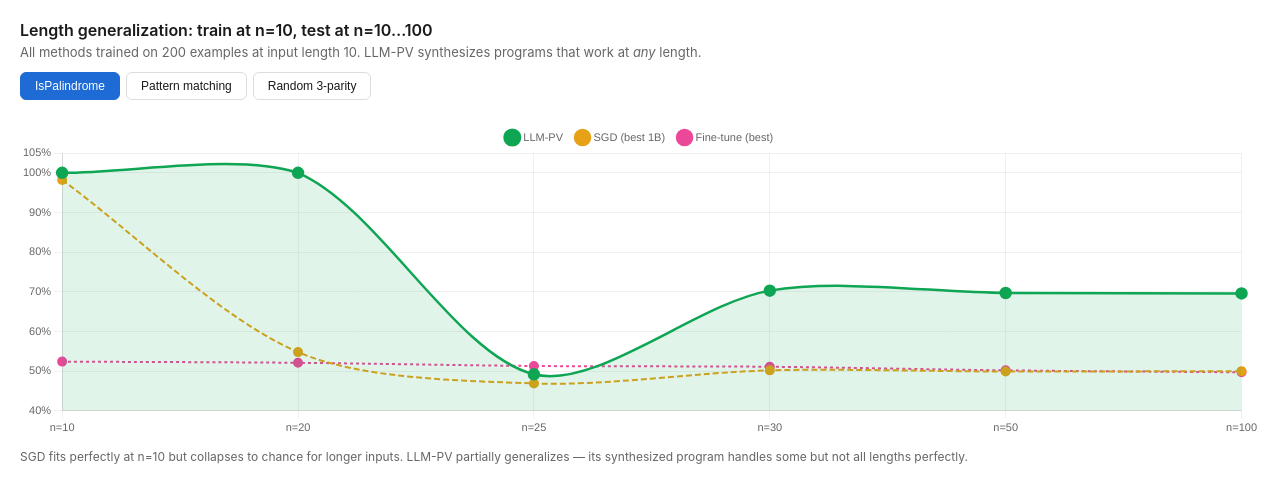
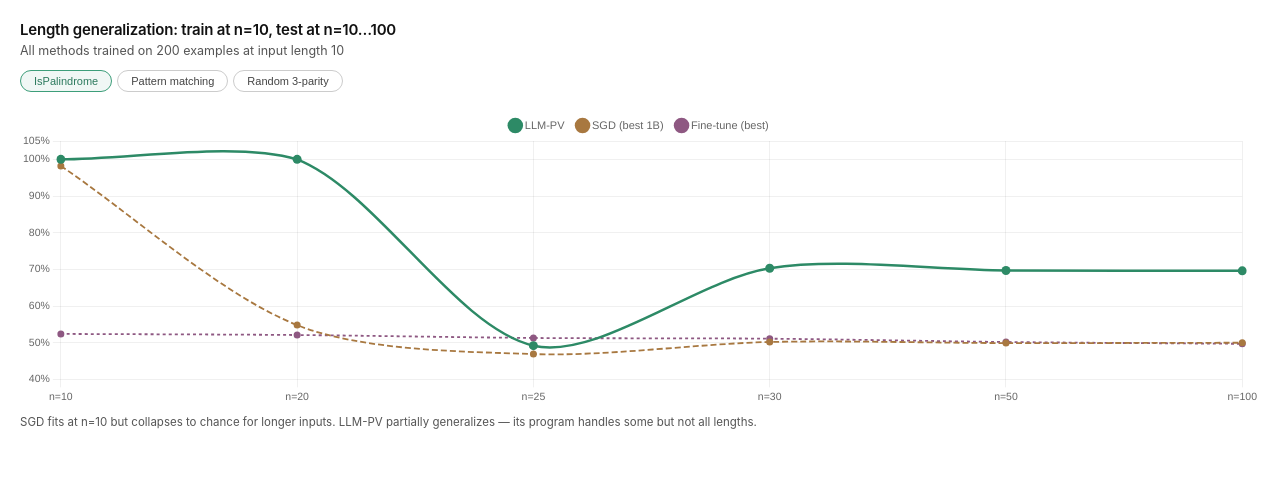
Before and after one commit to DLFundamentals/blog, a Jekyll site: the page assets/figures/llm-pv/length_generalization.html, which Jekyll copies as it is, in a window 1280 px wide. Shown: the top 503 px of the page. Built offline with Jekyll 4.4.1, drawn with Linux system fonts in a browser that asks for light colours.

Commit message:
Update length_generalization.html

```diff
--- a/assets/figures/llm-pv/length_generalization.html
+++ b/assets/figures/llm-pv/length_generalization.html
@@ -5,97 +5,96 @@
 <meta name="viewport" content="width=device-width, initial-scale=1.0">
 <style>
 * { margin:0; padding:0; box-sizing:border-box; }
-body { font-family:-apple-system,BlinkMacSystemFont,"Segoe UI",Roboto,sans-serif; background:#fff; color:#1a1a1a; padding:20px; }
-@media (prefers-color-scheme:dark) { body { background:#1a1a1a; color:#e0e0e0; } }
-.tabs { display:flex; gap:6px; margin-bottom:18px; flex-wrap:wrap; }
-.tab { padding:6px 14px; border:1px solid #ddd; border-radius:6px; background:transparent; font-size:12px; cursor:pointer; transition:all .15s; color:inherit; }
-.tab:hover { background:rgba(0,0,0,.05); }
-.tab.active { background:#1e6bd6; color:#fff; border-color:#1e6bd6; }
-@media (prefers-color-scheme:dark) { .tab { border-color:#444; } .tab:hover { background:rgba(255,255,255,.08); } }
-.chart-area { position:relative; width:100%; height:320px; }
-canvas { width:100%!important; height:100%!important; }
-.caption { font-size:12px; color:#666; margin-top:10px; line-height:1.5; }
-@media (prefers-color-scheme:dark) { .caption { color:#999; } }
-h3 { font-size:16px; font-weight:600; margin-bottom:4px; }
-.sub { font-size:13px; color:#666; margin-bottom:12px; }
-@media (prefers-color-scheme:dark) { .sub { color:#999; } }
+body { font-family:-apple-system,BlinkMacSystemFont,"Segoe UI",Roboto,sans-serif; background:transparent; color:#111; padding:20px; }
+@media (prefers-color-scheme:dark) { body { color:#e0ddd5; } }
+h3 { font-size:15px; font-weight:600; margin-bottom:4px; letter-spacing:-.2px; }
+.sub { font-size:12.5px; color:#555; margin-bottom:12px; }
+@media (prefers-color-scheme:dark) { .sub { color:#a09e94; } }
+.tabs { display:flex; gap:5px; margin-bottom:14px; flex-wrap:wrap; }
+.tab { padding:4px 13px; border:1px solid #ccc; border-radius:16px; background:transparent; font-size:11px; cursor:pointer; transition:all .15s; color:#444; }
+.tab:hover { background:rgba(128,128,128,.08); }
+.tab.active { border-color:#3d9e7a; color:#2d7a5e; background:rgba(61,158,122,.08); }
+@media (prefers-color-scheme:dark) { .tab { border-color:#555; color:#b0aea4; } .tab:hover { background:rgba(255,255,255,.05); } .tab.active { color:#7cc4aa; border-color:#5aa88a; background:rgba(88,166,140,.12); } }
+.chart-area { position:relative; width:100%; height:300px; }
+.caption { font-size:11.5px; color:#555; margin-top:8px; line-height:1.5; }
+@media (prefers-color-scheme:dark) { .caption { color:#a09e94; } }
 </style>
 </head>
 <body>
 <h3>Length generalization: train at n=10, test at n=10…100</h3>
-<p class="sub">All methods trained on 200 examples at input length 10. LLM-PV synthesizes programs that work at <em>any</em> length.</p>
+<p class="sub">All methods trained on 200 examples at input length 10</p>
 <div class="tabs" id="tabs"></div>
 <div class="chart-area"><canvas id="chart"></canvas></div>
 <p class="caption" id="caption"></p>
-
 <script src="https://cdnjs.cloudflare.com/ajax/libs/Chart.js/4.4.1/chart.umd.js"></script>
 <script>
-const isDark = matchMedia('(prefers-color-scheme:dark)').matches;
-const gridColor = isDark ? 'rgba(255,255,255,.08)' : 'rgba(0,0,0,.06)';
-const txtColor = isDark ? '#aaa' : '#666';
-
-const datasets = {
-  "IsPalindrome": {
-    sgd: [98.2,54.8,46.9,50.2,49.9,50.0],
-    ft: [52.4,52.1,51.3,51.1,50.2,49.7],
-    pv: [100,100,49.2,70.3,69.7,69.6],
-    caption: "SGD fits perfectly at n=10 but collapses to chance for longer inputs. LLM-PV partially generalizes — its synthesized program handles some but not all lengths perfectly."
+const dk=matchMedia('(prefers-color-scheme:dark)').matches;
+const gc=dk?'rgba(255,255,255,.08)':'rgba(0,0,0,.06)';
+const tc=dk?'#a09e94':'#666';
+const datasets={
+  "IsPalindrome":{
+    sgd:[98.2,54.8,46.9,50.2,49.9,50],
+    ft:[52.4,52.1,51.3,51.1,50.2,49.7],
+    pv:[100,100,49.2,70.3,69.7,69.6],
+    caption:"SGD fits at n=10 but collapses to chance for longer inputs. LLM-PV partially generalizes — its program handles some but not all lengths."
   },
-  "Pattern matching": {
-    sgd: [98.6,55.7,52.5,51.3,50.2,50.0],
-    ft: [69.4,69.4,66.1,66.2,65.7,57.2],
-    pv: [100,100,100,100,100,100],
-    caption: "LLM-PV synthesizes a dimension-invariant program (a simple loop checking for the motif), achieving 100% at every length. SGD memorizes the training distribution and fails as n grows."
+  "Pattern matching":{
+    sgd:[98.6,55.7,52.5,51.3,50.2,50],
+    ft:[69.4,69.4,66.1,66.2,65.7,57.2],
+    pv:[100,100,100,100,100,100],
+    caption:"LLM-PV synthesizes a dimension-invariant loop checking for the motif — 100% at every length. SGD memorizes and fails as n grows."
   },
-  "Random 3-parity": {
-    sgd: [58.4,55.2,53.9,53.1,50.8,50.2],
-    ft: [50.9,50.9,50.7,53.3,51.0,51.0],
-    pv: [100,100,100,100,100,100],
-    caption: "The XOR rule over 3 specific bits is length-invariant. LLM-PV discovers exactly this rule and generalizes perfectly. SGD never escapes chance-level performance beyond n=10."
+  "Random 3-parity":{
+    sgd:[58.4,55.2,53.9,53.1,50.8,50.2],
+    ft:[50.9,50.9,50.7,53.3,51,51],
+    pv:[100,100,100,100,100,100],
+    caption:"The XOR rule over 3 bits is length-invariant. LLM-PV discovers exactly this and generalizes perfectly."
   }
 };
-const lengths = [10,20,25,30,50,100];
-
-const tabContainer = document.getElementById('tabs');
-let chart = null;
-
-function renderChart(key) {
-  const d = datasets[key];
-  document.querySelectorAll('.tab').forEach(t => t.classList.toggle('active', t.dataset.key===key));
-  document.getElementById('caption').textContent = d.caption;
-  if (chart) chart.destroy();
-  chart = new Chart(document.getElementById('chart'), {
+const lengths=[10,20,25,30,50,100];
+const tabC=document.getElementById('tabs');
+let chart=null;
+const colors={
+  pv: dk?'#7cc4aa':'#2d8a66',
+  sgd: dk?'#d4b080':'#a87840',
+  ft: dk?'#c496b8':'#8e5882'
+};
+function renderChart(key){
+  const d=datasets[key];
+  document.querySelectorAll('.tab').forEach(t=>t.classList.toggle('active',t.dataset.key===key));
+  document.getElementById('caption').textContent=d.caption;
+  if(chart)chart.destroy();
+  chart=new Chart(document.getElementById('chart'),{
     type:'line',
-    data: {
-      labels: lengths.map(l=>'n='+l),
-      datasets: [
-        { label:'LLM-PV', data:d.pv, borderColor:'#0ea553', backgroundColor:'rgba(14,165,83,.12)', fill:true, borderWidth:2.5, pointRadius:5, pointBackgroundColor:'#0ea553', tension:.3 },
-        { label:'SGD (best 1B)', data:d.sgd, borderColor:'#e6a117', backgroundColor:'transparent', borderWidth:2, pointRadius:4, pointBackgroundColor:'#e6a117', borderDash:[6,3], tension:.3 },
-        { label:'Fine-tune (best)', data:d.ft, borderColor:'#ec4899', backgroundColor:'transparent', borderWidth:2, pointRadius:4, pointBackgroundColor:'#ec4899', borderDash:[3,3], tension:.3 },
+    data:{
+      labels:lengths.map(l=>'n='+l),
+      datasets:[
+        {label:'LLM-PV',data:d.pv,borderColor:colors.pv,backgroundColor:'transparent',fill:false,borderWidth:2.5,pointRadius:4.5,pointBackgroundColor:colors.pv,tension:.3,pointBorderWidth:0},
+        {label:'SGD (best 1B)',data:d.sgd,borderColor:colors.sgd,backgroundColor:'transparent',borderWidth:1.8,pointRadius:3.5,pointBackgroundColor:colors.sgd,borderDash:[6,3],tension:.3,pointBorderWidth:0},
+        {label:'Fine-tune (best)',data:d.ft,borderColor:colors.ft,backgroundColor:'transparent',borderWidth:1.8,pointRadius:3.5,pointBackgroundColor:colors.ft,borderDash:[3,3],tension:.3,pointBorderWidth:0},
       ]
     },
-    options: {
-      responsive:true, maintainAspectRatio:false,
-      animation:{ duration:600, easing:'easeOutCubic' },
-      plugins: {
-        legend:{ display:true, position:'top', labels:{ font:{size:11}, color:txtColor, usePointStyle:true, pointStyle:'circle', padding:14 } },
-        tooltip:{ backgroundColor:isDark?'#333':'#fff', titleColor:isDark?'#eee':'#111', bodyColor:isDark?'#ccc':'#333', borderColor:isDark?'#555':'#ddd', borderWidth:1, cornerRadius:6, padding:10, bodyFont:{size:12} }
+    options:{
+      responsive:true,maintainAspectRatio:false,
+      animation:{duration:500,easing:'easeOutCubic'},
+      plugins:{
+        legend:{display:true,position:'top',labels:{font:{size:11},color:tc,usePointStyle:true,pointStyle:'circle',padding:14,boxWidth:8}},
+        tooltip:{backgroundColor:dk?'rgba(50,48,42,.95)':'rgba(255,255,255,.97)',titleColor:dk?'#e0ddd5':'#222',bodyColor:dk?'#c0bdb5':'#444',borderColor:dk?'rgba(255,255,255,.12)':'rgba(0,0,0,.1)',borderWidth:1,cornerRadius:8,padding:10,bodyFont:{size:11.5}}
       },
-      scales: {
-        y:{ min:40, max:105, grid:{color:gridColor}, ticks:{color:txtColor, font:{size:11}, callback:v=>v+'%'}, title:{display:false} },
-        x:{ grid:{color:gridColor}, ticks:{color:txtColor, font:{size:11}} }
+      scales:{
+        y:{min:40,max:105,grid:{color:gc},ticks:{color:tc,font:{size:10.5},callback:v=>v+'%'},border:{display:false}},
+        x:{grid:{color:gc},ticks:{color:tc,font:{size:10.5}},border:{display:false}}
       }
     }
   });
 }
-
-Object.keys(datasets).forEach((key,i) => {
-  const btn = document.createElement('button');
-  btn.className = 'tab' + (i===0?' active':'');
-  btn.textContent = key;
-  btn.dataset.key = key;
-  btn.onclick = () => renderChart(key);
-  tabContainer.appendChild(btn);
+Object.keys(datasets).forEach((key,i)=>{
+  const btn=document.createElement('button');
+  btn.className='tab'+(i===0?' active':'');
+  btn.textContent=key;
+  btn.dataset.key=key;
+  btn.onclick=()=>renderChart(key);
+  tabC.appendChild(btn);
 });
 renderChart(Object.keys(datasets)[0]);
 </script>
```
